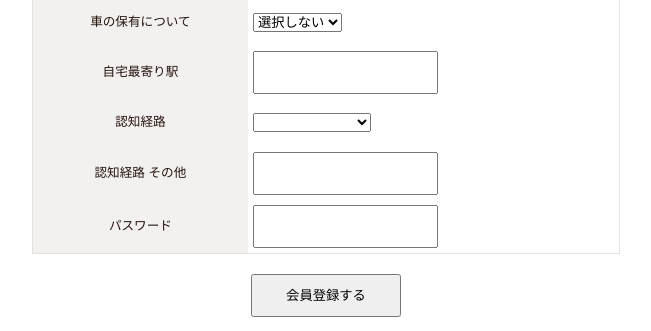
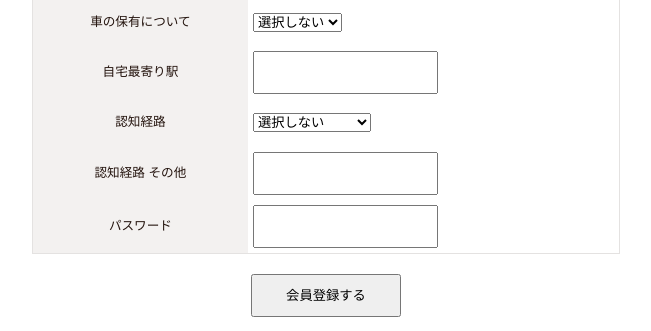
Before and after one commit to Ogahara0130/adduser, a Rails app: page /top in a window 1280 px wide. Shown: the part 1230-1561 px from the top of the page, without its empty margins (314-965 px from the left). Run offline with Rails 7, Linux system fonts and the light colour scheme; style sheets or scripts are compiled from the project's sources; some libraries are stand-ins or nearby versions.

Commit message:
認知経路を修正

```diff
--- a/app/views/homes/top.html.erb
+++ b/app/views/homes/top.html.erb
@@ -183,7 +183,7 @@
                 <tr>
                   <td class="abc1">認知経路</td>
                   <td> <select name="CognitivePathway" id="cl33">
-<option value="0" >選択しない</option>
+<option value="" selected selected>選択しない</option>
 <option value="1" >調査員説明会</option>
 <option value="2" >知人の紹介</option>
 <option value="3" >SRCWebサイト</option>
```
